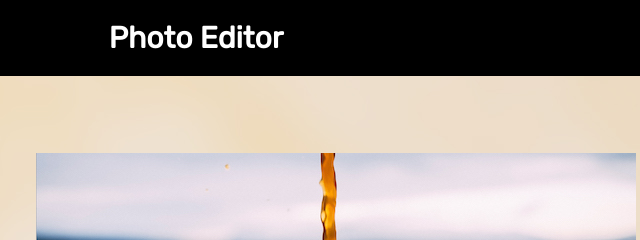
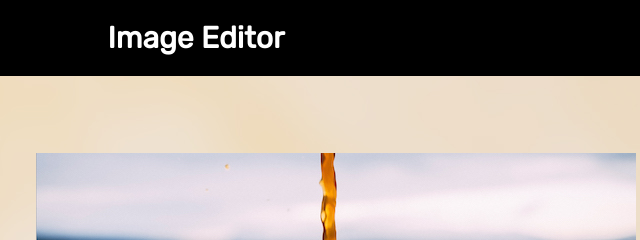
Before and after one commit to navshakearora/imgEditor, a plain HTML site: page index.html in a window 1280 px wide. Shown: the top 240 px of the page, 464-1104 px from the left. Drawn offline with Linux system fonts and the light colour scheme.

Commit message:
Update index.html

```diff
--- a/index.html
+++ b/index.html
@@ -10,7 +10,7 @@
 <body>
 	<!-- <img src="./images/background.jpg"  class="bg" alt="Background"> -->
 <section class="container">
-	<h2 class="filters">Photo Editor</h2>
+	<h2 class="filters">Image Editor</h2>
 
 		<div>
 			<h2 class="heading">FILTERS</h2>
```
